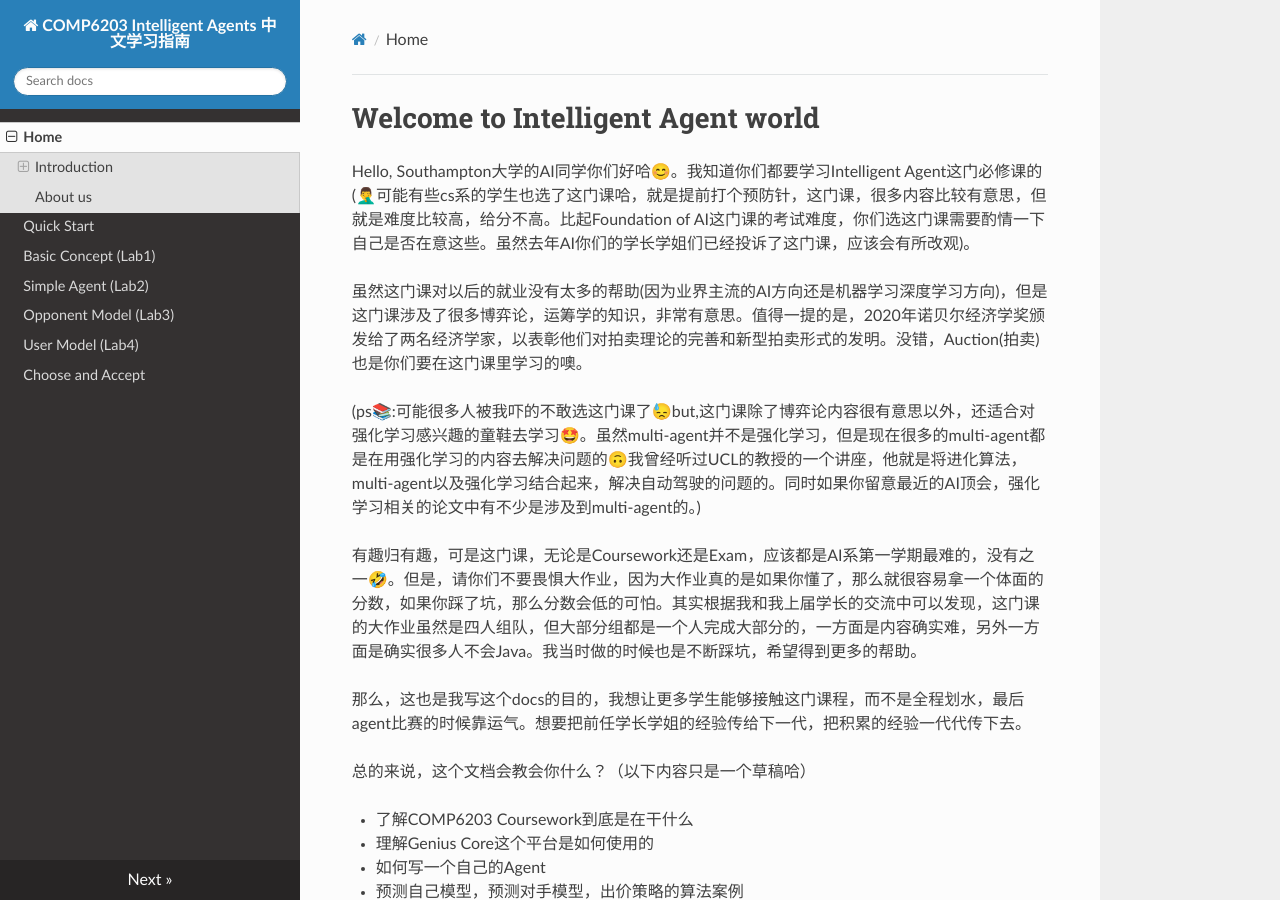
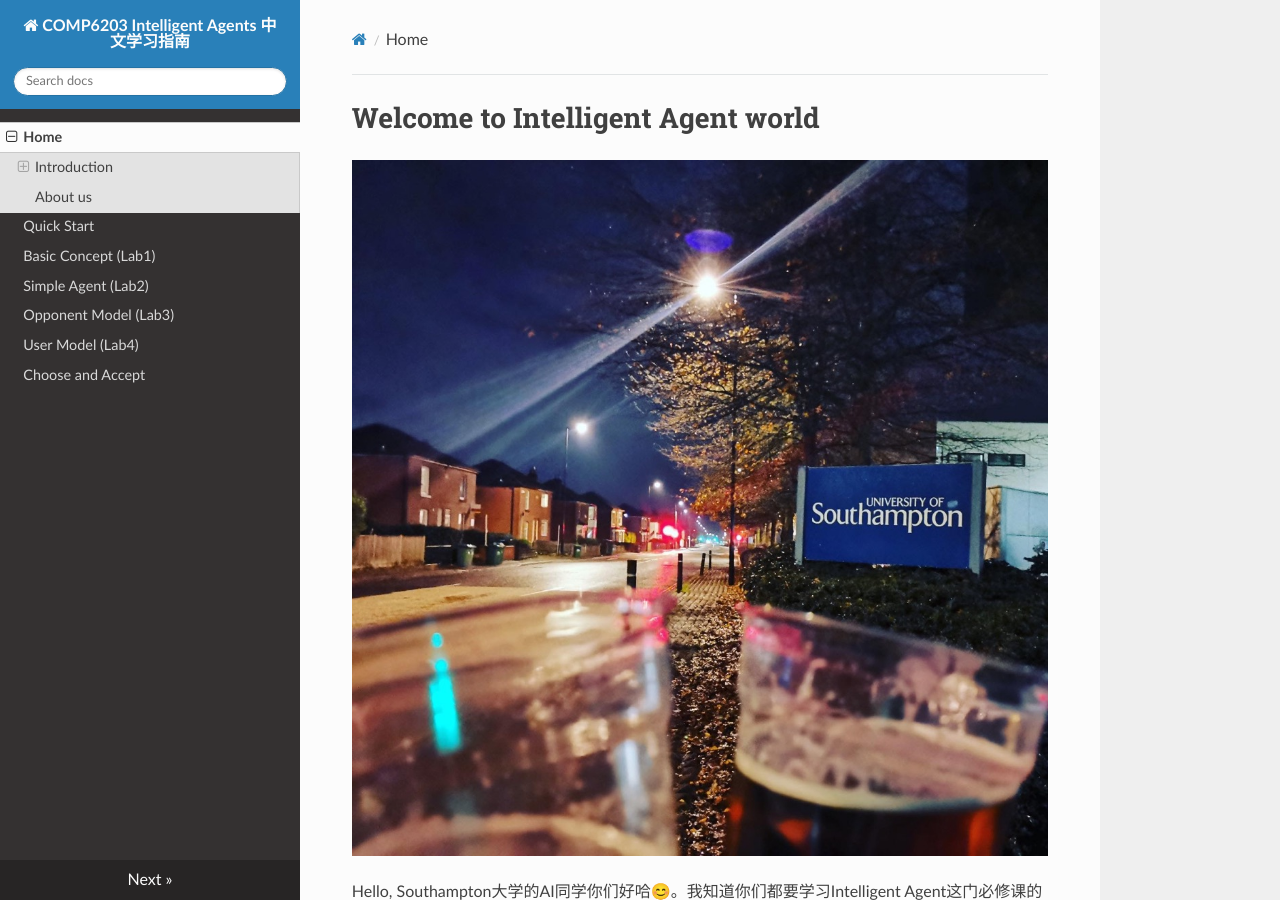
Before and after one commit to RobinLuoNanjing/UoSouthampton-Intelligent-Agent-Docs, an MkDocs documentation site: the page built from docs/index.md, in a window 1280 px wide and 900 px high. Built offline with MkDocs 1.6.1, drawn with Linux system fonts in a browser that asks for light colours; nearby versions of some CDN libraries.

Commit message:
[add] new index

```diff
--- a/docs/index.md
+++ b/docs/index.md
@@ -1,4 +1,6 @@
 # Welcome to Intelligent Agent world
+![beer](img/introduction/beer.jpg)
+
 Hello, Southampton大学的AI同学你们好哈😊。我知道你们都要学习Intelligent Agent这门必修课的(🤦‍♂️可能有些cs系的学生也选了这门课哈，就是提前打个预防针，这门课，很多内容比较有意思，但就是难度比较高，给分不高。比起Foundation of AI这门课的考试难度，你们选这门课需要酌情一下自己是否在意这些。虽然去年AI你们的学长学姐们已经投诉了这门课，应该会有所改观)。
 
 虽然这门课对以后的就业没有太多的帮助(因为业界主流的AI方向还是机器学习深度学习方向)，但是这门课涉及了很多博弈论，运筹学的知识，非常有意思。值得一提的是，2020年诺贝尔经济学奖颁发给了两名经济学家，以表彰他们对拍卖理论的完善和新型拍卖形式的发明。没错，Auction(拍卖)也是你们要在这门课里学习的噢。
```
Also changed, not shown: docs/img/introduction/beer.jpg (added).
